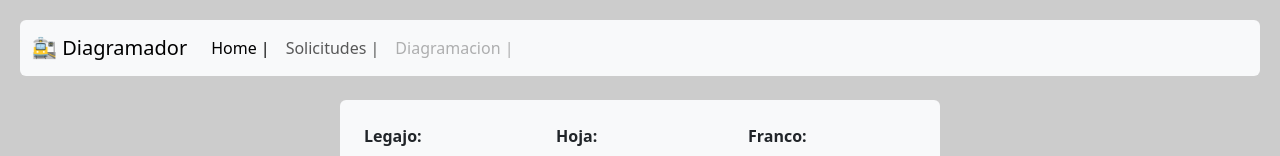
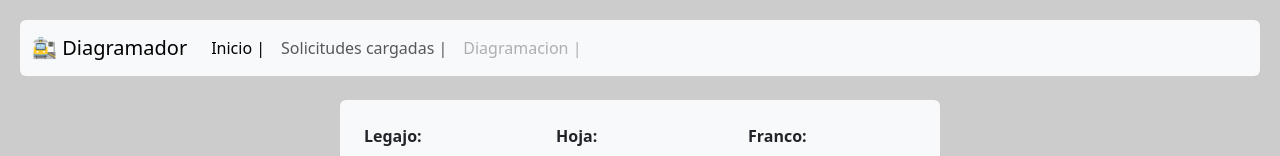
Before and after one commit to GermanPagano/Diagramador, a plain HTML site: page index.html in a window 1280 px wide. Shown: the top 156 px of the page. Drawn offline with nearby package versions, Linux system fonts and the light colour scheme.

Commit message:
update nav

```diff
--- a/index.html
+++ b/index.html
@@ -24,8 +24,8 @@
         </button>
         <div class="collapse navbar-collapse" id="navbarNavAltMarkup">
           <div class="navbar-nav">
-            <a class="nav-link active" aria-current="page" href="index.html">Home |</a>
-            <a class="nav-link" href="#">Solicitudes |</a>
+            <a class="nav-link active" aria-current="page" href="index.html">Inicio |</a>
+            <a class="nav-link" href="#">Solicitudes cargadas |</a>
             <a class="nav-link disabled">Diagramacion |</a>
             <!-- <a class="nav-link" href="#">Faqs</a> -->
           </div>
```
